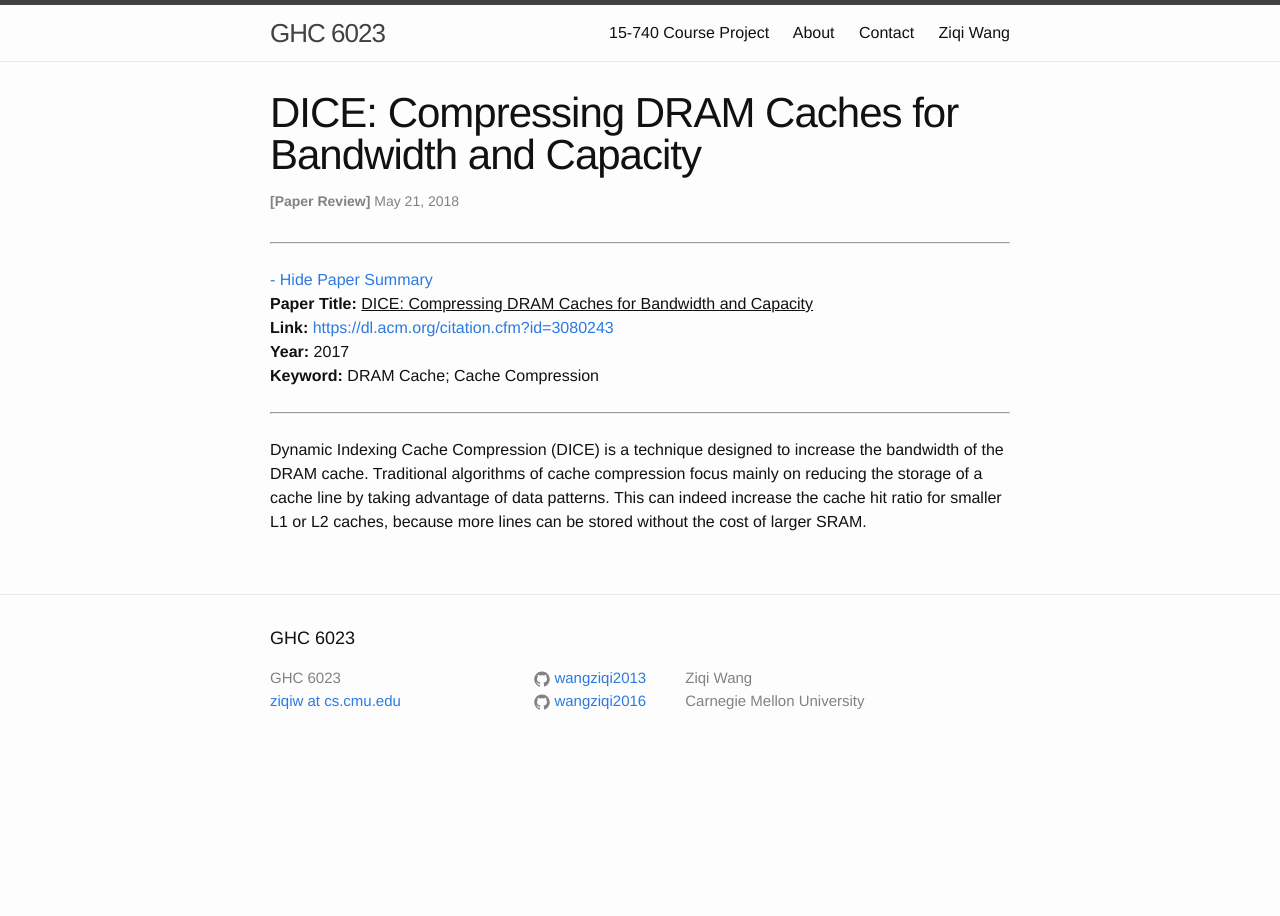
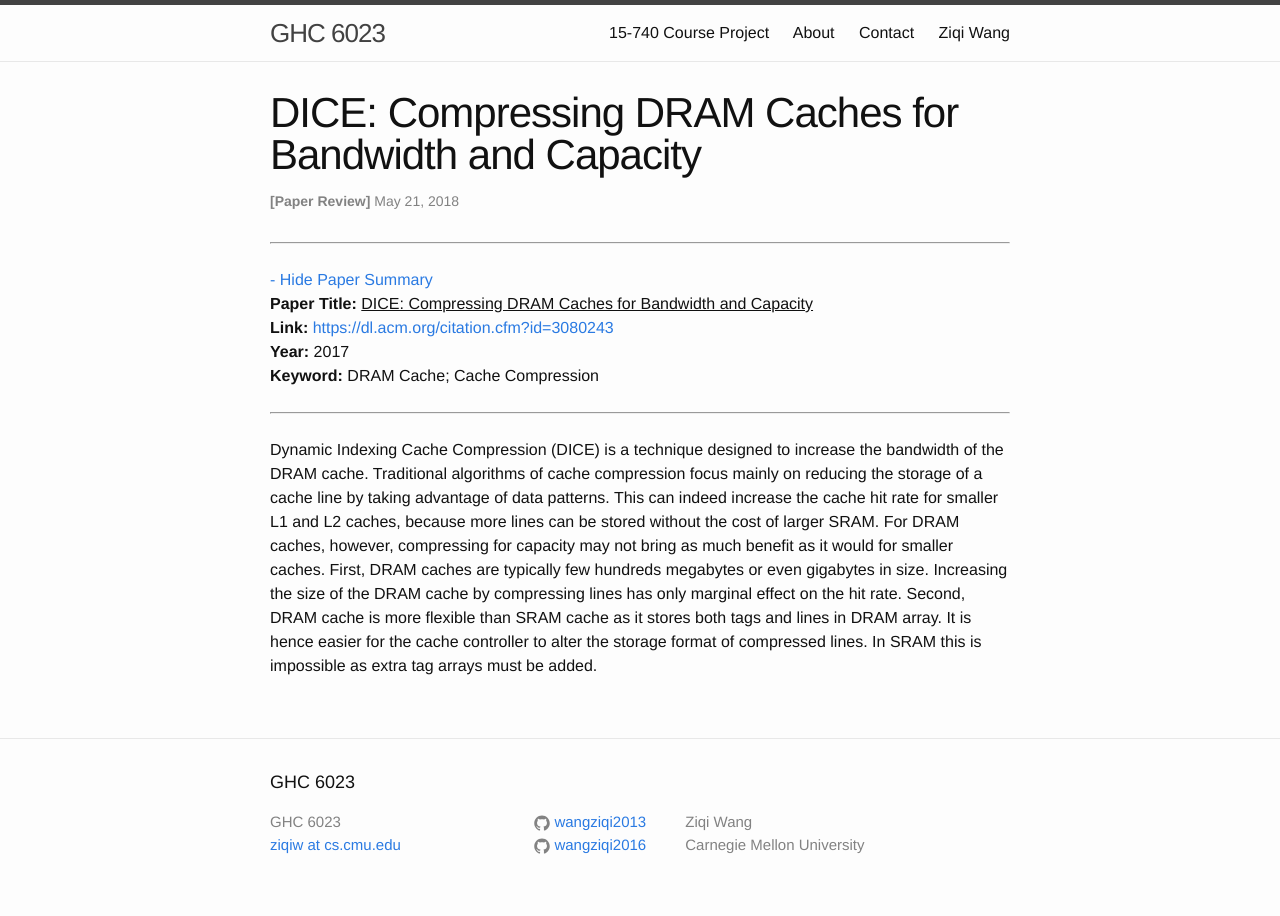
Before and after one commit to wangziqi2013/wangziqi2013.github.io, a Jekyll site: the page built from _posts/2018-05-20-dice.markdown, in a window 1280 px wide. Built offline with Jekyll 4.4.1, drawn with Linux system fonts in a browser that asks for light colours.

Commit message:
Finish motivation

```diff
--- a/_posts/2018-05-20-dice.markdown
+++ b/_posts/2018-05-20-dice.markdown
@@ -15,5 +15,10 @@ version_mgmt:
 
 Dynamic Indexing Cache Compression (DICE) is a technique designed to increase the bandwidth of the
 DRAM cache. Traditional algorithms of cache compression focus mainly on reducing the storage of
-a cache line by taking advantage of data patterns. This can indeed increase the cache hit ratio for smaller
-L1 or L2 caches, because more lines can be stored without the cost of larger SRAM.
+a cache line by taking advantage of data patterns. This can indeed increase the cache hit rate for smaller
+L1 and L2 caches, because more lines can be stored without the cost of larger SRAM. For DRAM caches, however,
+compressing for capacity may not bring as much benefit as it would for smaller caches. First, DRAM caches
+are typically few hundreds megabytes or even gigabytes in size. Increasing the size of the DRAM cache by compressing
+lines has only marginal effect on the hit rate. Second, DRAM cache is more flexible than SRAM cache as it stores both
+tags and lines in DRAM array. It is hence easier for the cache controller to alter the storage format of compressed lines.
+In SRAM this is impossible as extra tag arrays must be added.
```
